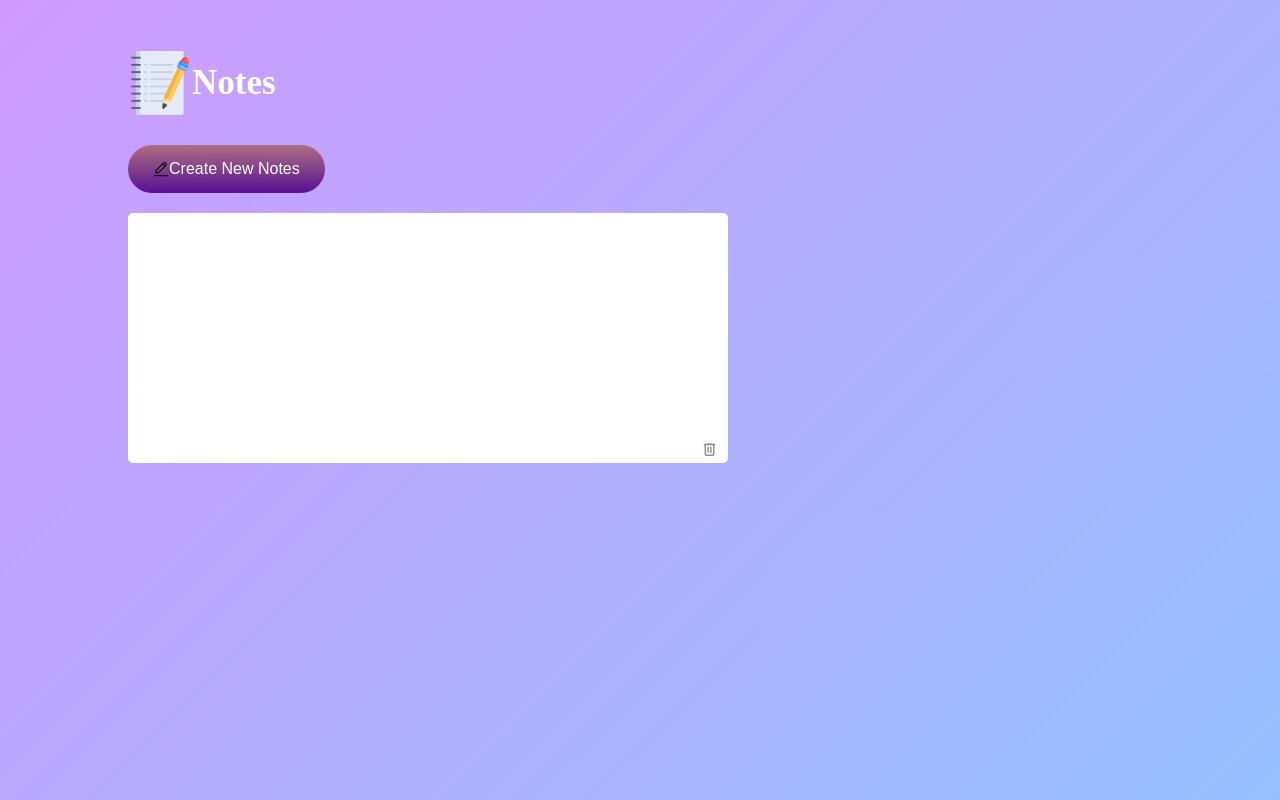
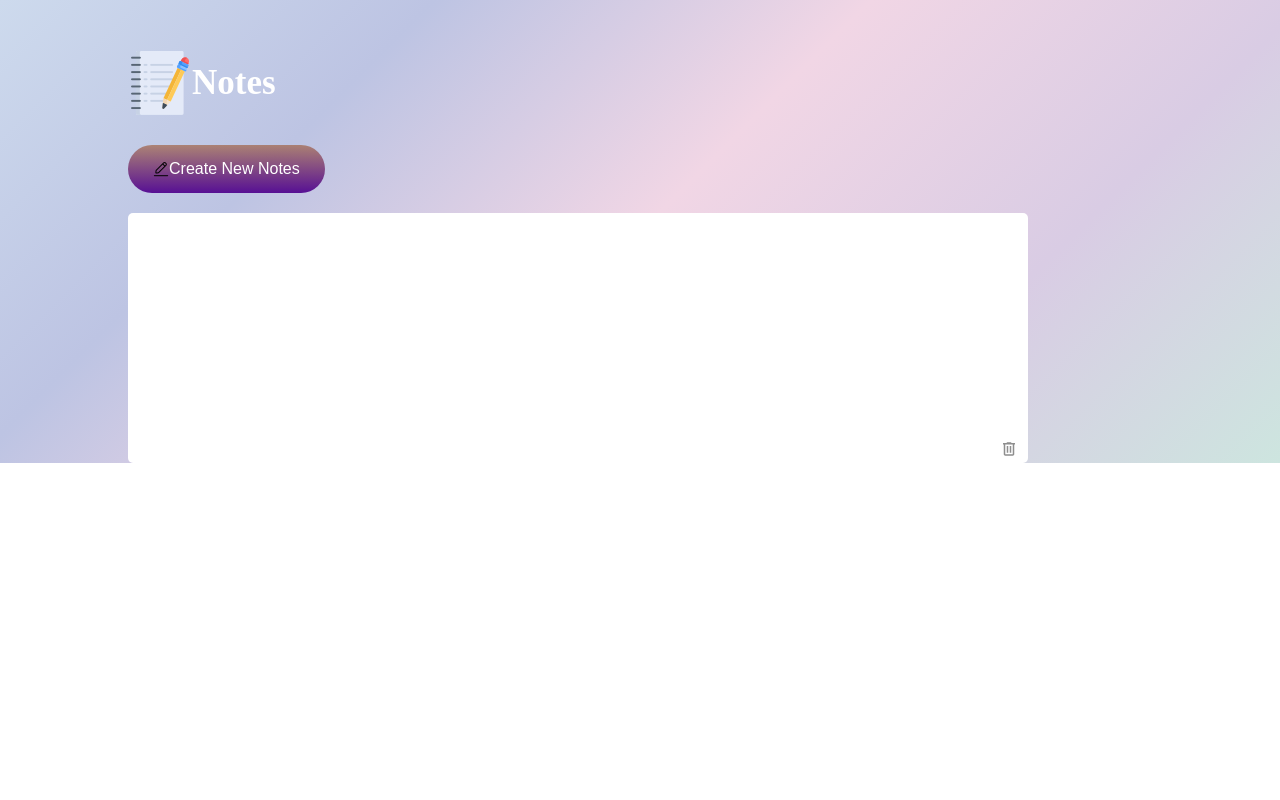
Before and after one commit to manuelbrefo777/student-note, a plain HTML site: page index.html in a window 1280 px wide. Both pictures are taken after a click on the button "Create New Notes". Drawn offline with Linux system fonts and the light colour scheme.

Commit message:
removed empty spaces

```diff
--- a/style.css
+++ b/style.css
@@ -6,8 +6,7 @@
 
 .container {
   width: 100%;
-  min-height: 100vh;
-  background: linear-gradient(135deg, #cf9aff, #95c0ff);
+  background: linear-gradient(135deg, #cddaed, #bdc4e3,#f1d6e5, #d9cce4, #cde5df);
   color: #fff;
   padding-top: 4%;
   padding-left: 10%;
@@ -40,7 +39,7 @@ h1 {
 .input-box {
   position: relative;
   width: 100%;
-  max-width: 600px;
+  max-width: 900px;
   min-height: 250px;
   background: #fff;
   color: rgb(68, 63, 63);
@@ -52,7 +51,7 @@ h1 {
 
 
 .input-box img  {
-  width: 17px;
+  width: 18px;
   position: absolute;
   right: 10px;
   bottom: 5px;
```
Also changed, not shown: index.html (+1 -0 lines), app.js (line endings or trailing spaces).
